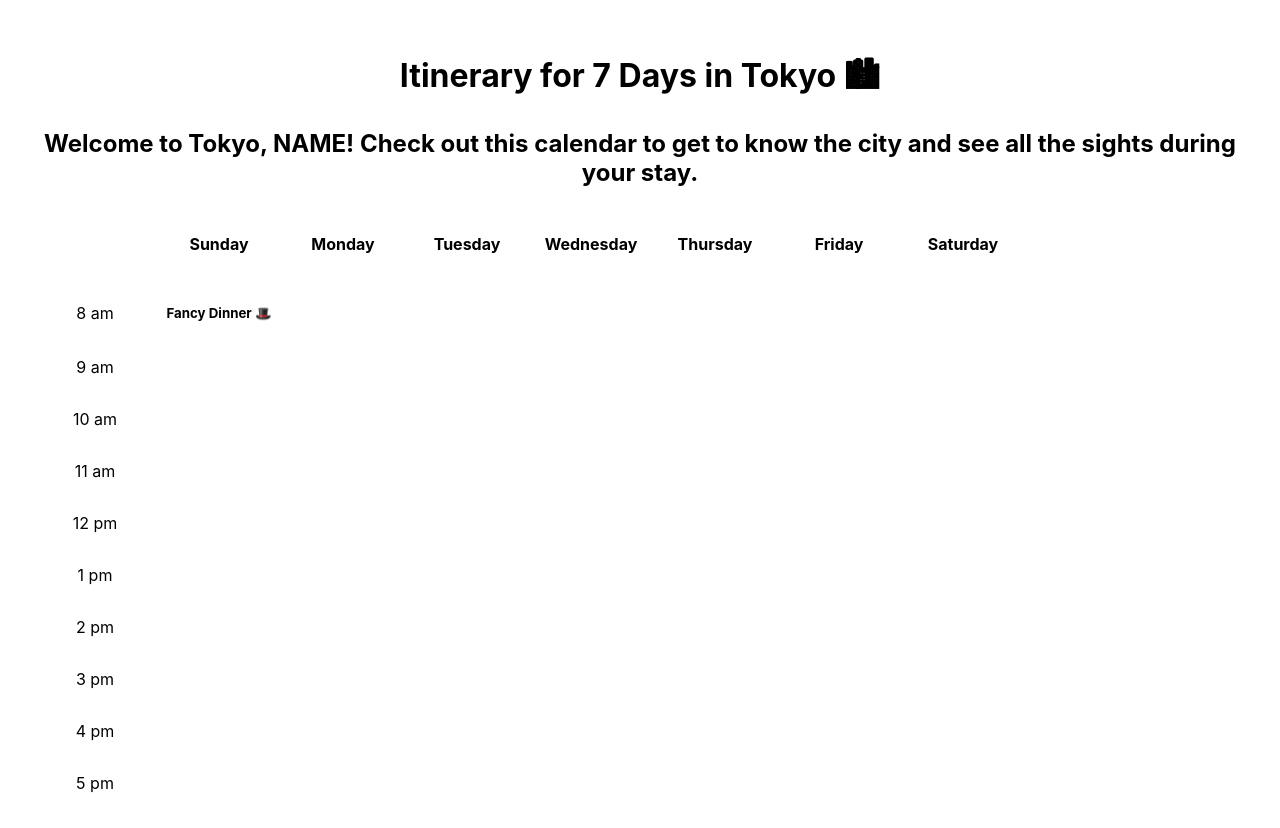
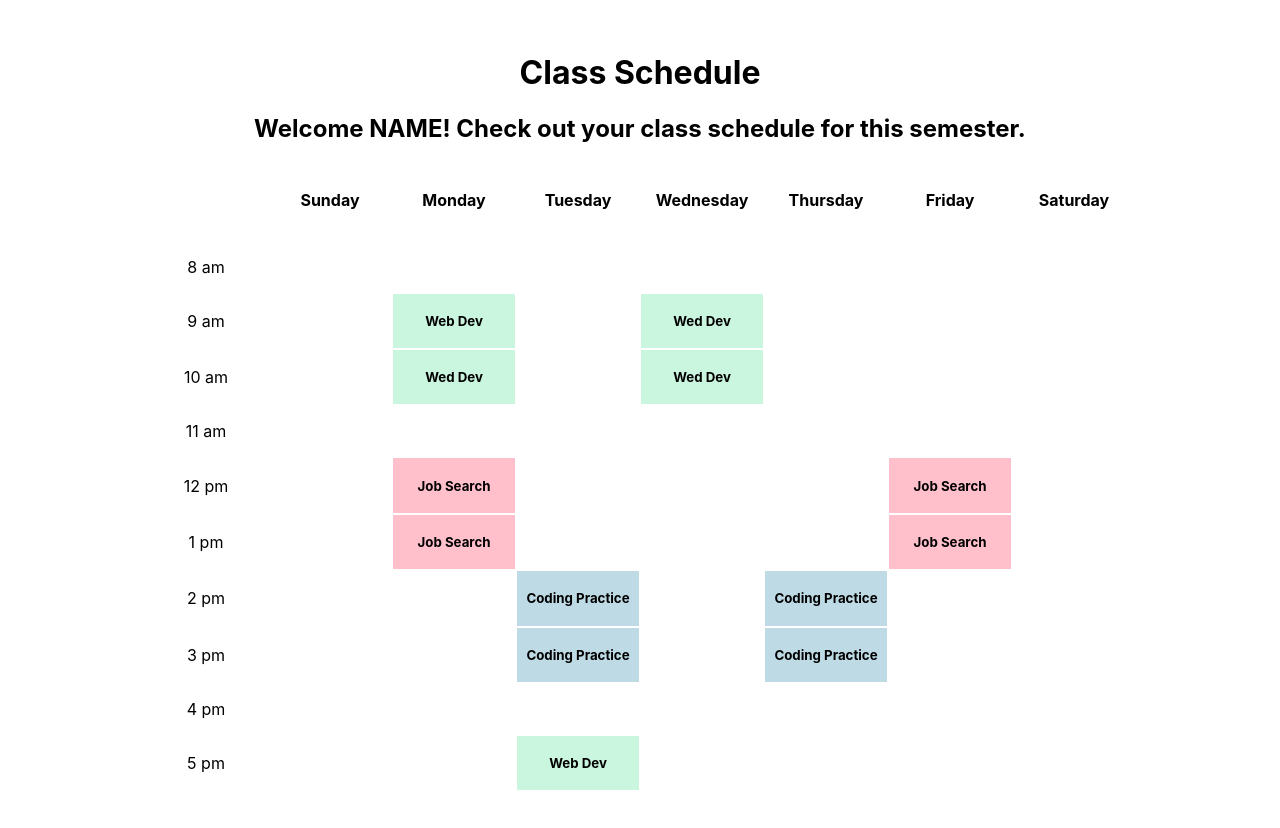
Before and after one commit to gabrielaliera/timetable, a React (Vite) app: page / in a window 1280 px wide. Shown: the top 828 px of the page. Built offline with nearby package versions, Linux system fonts and the light colour scheme.

Commit message:
Added events to calendar

```diff
--- a/src/App.jsx
+++ b/src/App.jsx
@@ -5,8 +5,8 @@ const App = () => {
 
   return (
     <div className="App">
-      <h1>Itinerary for 7 Days in Tokyo 🏙</h1>
-      <h2>Welcome to Tokyo, NAME! Check out this calendar to get to know the city and see all the sights during your stay.</h2>
+      <h1>Class Schedule</h1>
+      <h2>Welcome NAME! Check out your class schedule for this semester.</h2>
       <Calendar />
     </div>
   )
--- a/src/components/Calendar.jsx
+++ b/src/components/Calendar.jsx
@@ -20,7 +20,8 @@ const Calendar = () => {
                 <tbody>
                 <tr>
                     <td className="time">8 am</td>
-                    <Event event='Fancy Dinner 🎩' color= 'green'/>
+                    <td></td>
+                    <td></td>
                     <td></td>
                     <td></td>
                     <td></td>
@@ -30,7 +31,9 @@ const Calendar = () => {
                 <tr>
                     <td className="time">9 am</td>
                     <td></td>
+                    <Event event='Web Dev' color ='green'/>
                     <td></td>
+                    <Event event='Wed Dev' color ='green'/>
                     <td></td>
                     <td></td>
                     <td></td>
@@ -38,8 +41,9 @@ const Calendar = () => {
                 <tr>
                     <td className="time">10 am</td>
                     <td></td>
+                    <Event event='Wed Dev' color ='green'/>
                     <td></td>
-                    <td></td>
+                    <Event event='Wed Dev' color ='green'/>
                     <td></td>
                     <td></td>
                     <td></td>
@@ -52,31 +56,35 @@ const Calendar = () => {
                     <td></td>
                     <td></td>
                     <td></td>
+                    <td></td>
                 </tr>
                 <tr>
                     <td className="time">12 pm</td>
                     <td></td>
+                    <Event event='Job Search' color ='pink'/>
                     <td></td>
                     <td></td>
                     <td></td>
-                    <td></td>
+                    <Event event='Job Search' color ='pink'/>
                     <td></td>
                 </tr>
                 <tr>
                     <td className="time">1 pm</td>
                     <td></td>
+                    <Event event='Job Search' color ='pink'/>
                     <td></td>
                     <td></td>
                     <td></td>
-                    <td></td>
-                    <td></td>
+                    <Event event='Job Search' color ='pink'/>
                     <td></td>
                 </tr>
                 <tr>
                     <td className="time">2 pm</td>
                     <td></td>
                     <td></td>
+                    <Event event= 'Coding Practice' color ='blue'/>
                     <td></td>
+                    <Event event='Coding Practice' color ='blue'/>
                     <td></td>
                     <td></td>
                 </tr>
@@ -84,7 +92,9 @@ const Calendar = () => {
                     <td className="time">3 pm</td>
                     <td></td>
                     <td></td>
+                    <Event event= 'Coding Practice' color ='blue'/>
                     <td></td>
+                    <Event event='Coding Practice' color ='blue'/>
                     <td></td>
                     <td></td>
                 </tr>
@@ -96,11 +106,13 @@ const Calendar = () => {
                     <td></td>
                     <td></td>
                     <td></td>
+                    <td></td>
                 </tr>
                 <tr>
                     <td className="time">5 pm</td>
                     <td></td>
                     <td></td>
+                    <Event event='Web Dev' color ='green'/>
                     <td></td>
                     <td></td>
                     <td></td>
--- a/src/components/Event.jsx
+++ b/src/components/Event.jsx
@@ -3,10 +3,10 @@ import React from "react";
 
 const Event = (props) => {
     return (
-        <td className= {'Event' + props.color}>
+        <td className={'Event ' + props.color}>
             <h5>{props.event}</h5>
         </td>
-    )
+    );
 }
 
 export default Event;
```
